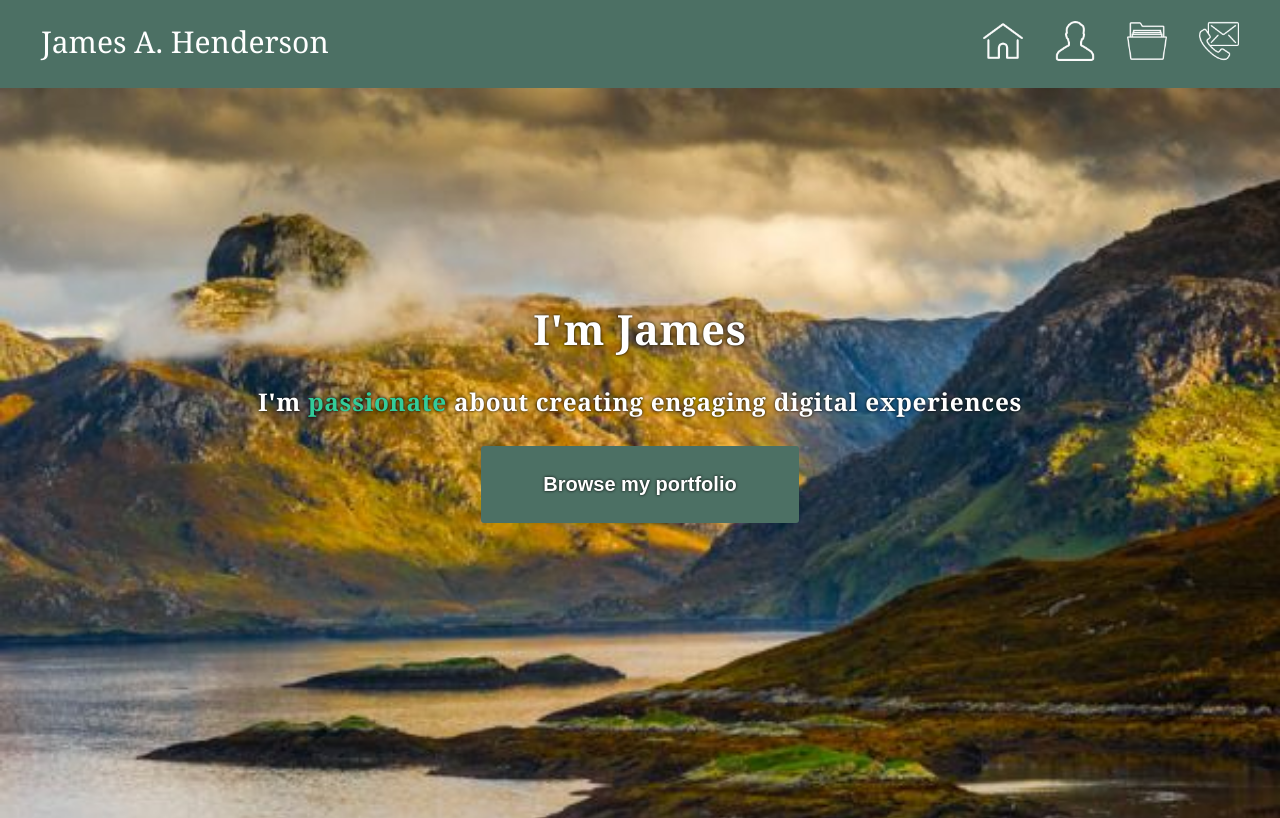
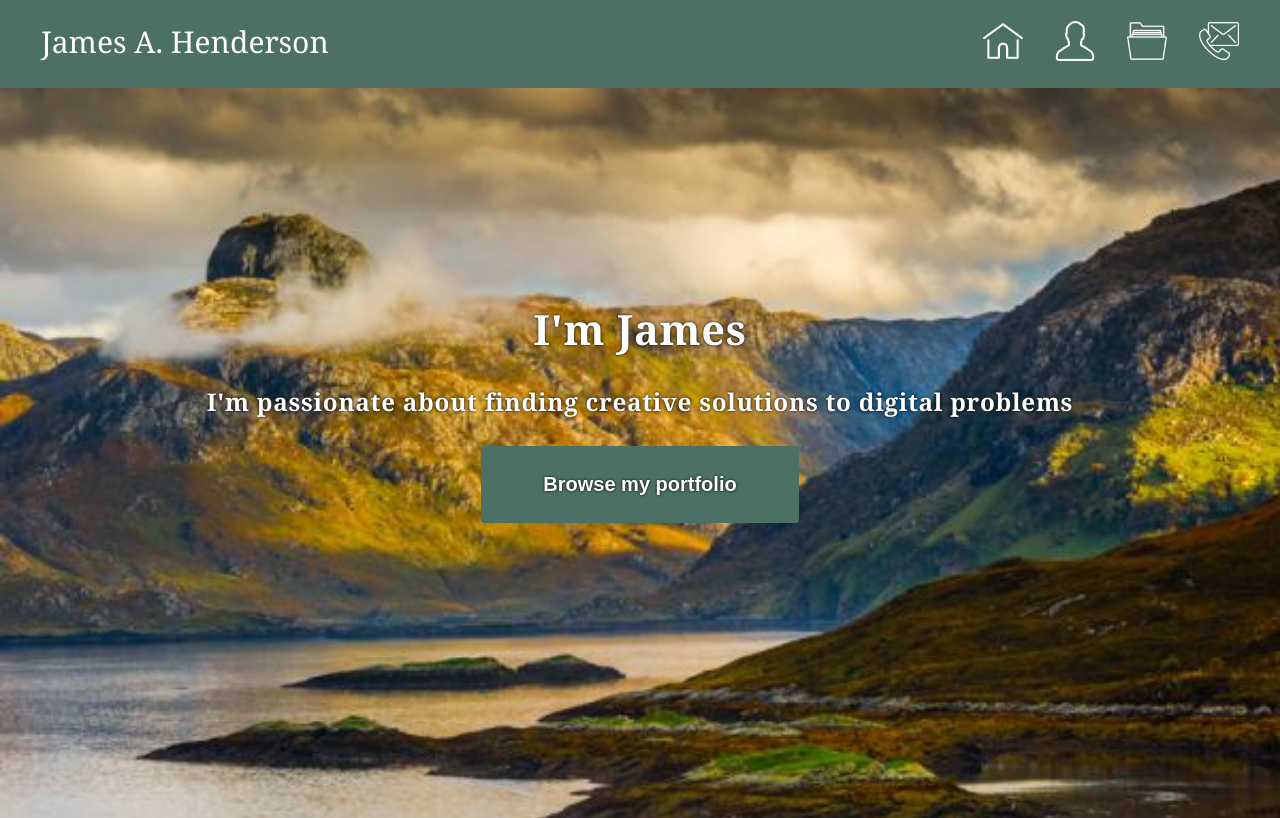
Before and after one commit to jah1603/jQuery-ReactJS-carousels, a React (Create React App) app: page / in a window 1280 px wide. Built offline with nearby package versions, Linux system fonts and the light colour scheme.

Commit message:
final touches to Findasaur portfolio entry

```diff
--- a/src/components/Home.js
+++ b/src/components/Home.js
@@ -15,7 +15,7 @@ const Home = () => (
   <div className="welcome-header" style={ sectionStyle }>
     <div className="welcome-message">
       <h1 className='welcome-title'>I'm James</h1>
-      <h3>I'm <span style={{color: '#32CC99', fontWeight: 900, textShadow: '0 0 3px #000'}}>passionate</span> about creating engaging digital experiences</h3>
+      <h3 >I'm <span style={{color: 'steelgrey', fontWeight: 900, textShadow: '0 0 3px #000'}}>passionate</span> about finding creative solutions to digital problems</h3>
       <Link to='/portfolio'>
         <button className="button draw-border" type="button">Browse my portfolio</button>
       </Link>
--- a/src/components/Portfolio.js
+++ b/src/components/Portfolio.js
@@ -160,7 +160,7 @@ class Portfolio extends React.Component {
     </tr>
     </table>
 
-    <h2 className="project-blurb" style={{fontWeight: 'normal', fontStyle: 'italic'}}> An educational app which lets users explore the prehistoric world</h2>
+    <h2 className="project-blurb" style={{fontWeight: 'normal', fontStyle: 'italic'}}> An educational Apple and Android app which lets users explore the prehistoric world</h2>
 
     <table className="weather2-programming-logos">
     <tr>
@@ -197,7 +197,7 @@ class Portfolio extends React.Component {
 </div>
 </div>
 
-    <p className="project-description">I set myself the target to make an app over the Christmas and New Year break in order to keep my programming skills sharp. Out of this came <span style={{fontStyle: 'italic'}}>Findasaur</span>, a ReactNative Android and iOS app designed to educate inquisitive young minds via a digital <span style={{fontStyle: 'italic'}}>exhibition</span> featuring hundreds of dinosaurs and thousands of mapped fossils. <br/><br/>
+    <p className="project-description">I set myself the target to make an app over the Christmas and New Year break in order to keep my programming skills sharp. Out of this came <span style={{fontStyle: 'italic'}}>Findasaur</span>, a ReactNative Android and iOS app designed to educate inquisitive young minds via a digital <span style={{fontStyle: 'italic'}}>exhibition</span> featuring hundreds of dinosaurs and thousands of mapped fossils. This project was a collaboration with two other talented developers: David Pears and Stephen Rooney.<br/><br/>
     The app is built around a sleek and elegant front end designed to be minimalist and engaging. Three APIs (Wikipedia, The Paleobiology Database and Google Maps) are used to fetch dinosaur data. That data is initially presented (respnsively) in preview form in either a scrolling <span style={{fontStyle: 'italic'}}>address book</span> or a list, with each clickable preview image leading to a page with more details. Users can toggle between the two views as desired. <span style={{fontStyle: 'italic'}}>Findasaur</span> also offers a full exhibition of fossils which are plotted on an interactive map, allowing users to discover where the paleontological hotspots are located. As a final feature, the app makes use of a predictive search bar and the ability to favourite individual dinosaurs by era, which allows users to remember their most interesting finds. <span style={{fontStyle: 'italic'}}>Findasaur</span> sourced additional data for 270 dinosaurs from the Natural History Museum website via scraping methods in Python. <br/><br/>
     </p>
 
```
